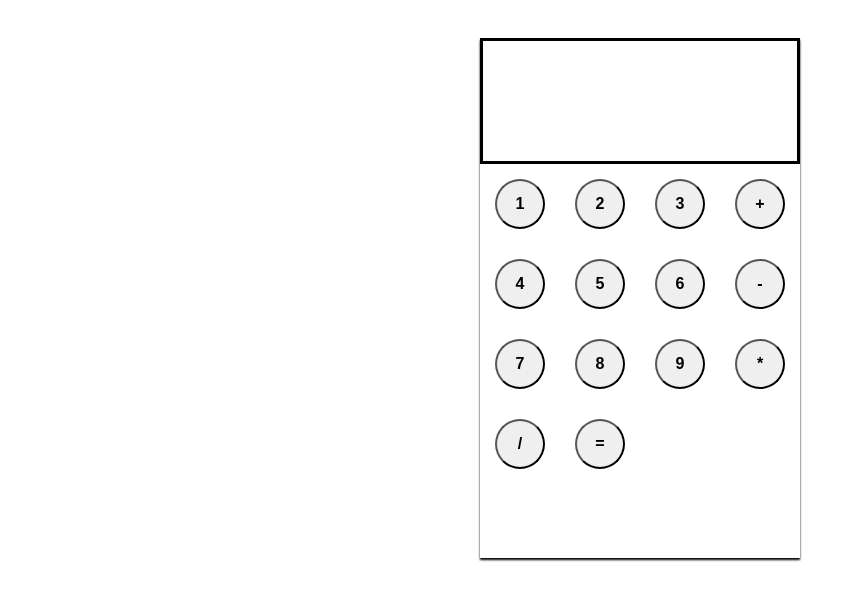
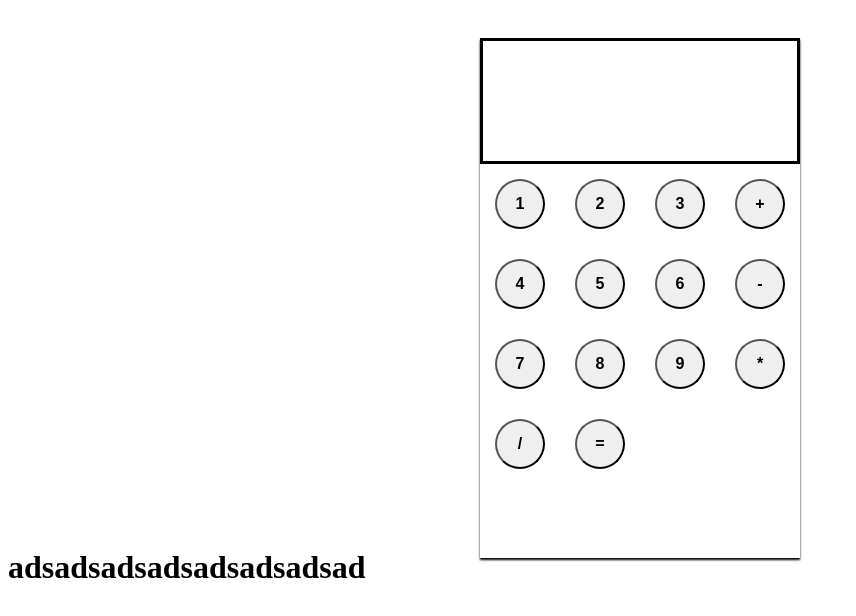
Before and after one commit to floki3201/Test, a plain HTML site: page index.html in a window 1280 px wide. Shown: the whole page, without its empty margins (0-856 px from the left). Drawn offline with Linux system fonts and the light colour scheme.

Commit message:
Update index.html

```diff
--- a/index.html
+++ b/index.html
@@ -37,5 +37,6 @@
     </div>
     <script src="main.js">
     </script>
+    <h1> adsadsadsadsadsadsadsad </h1>
 </body>
 </html>
```
